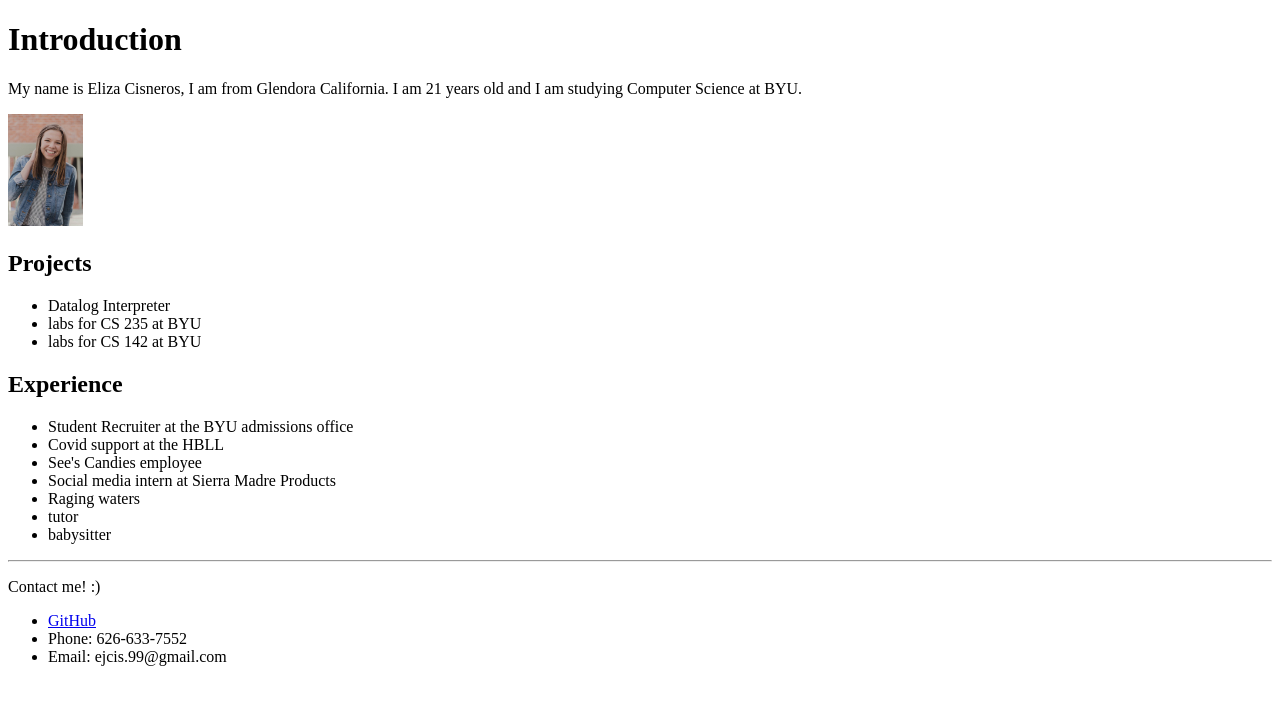
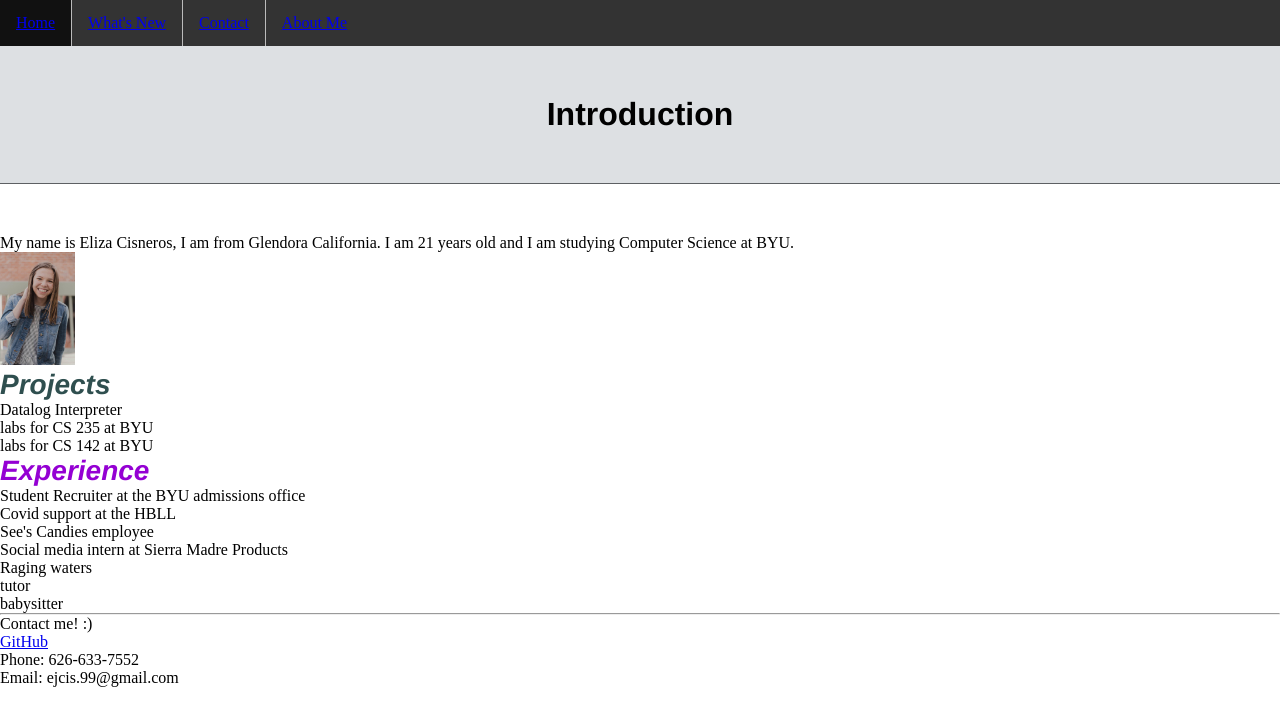
Before and after one commit to eliza-cisneros/Portfolio, a plain HTML site: page index.html in a window 1280 px wide. Drawn offline with Linux system fonts and the light colour scheme.

Commit message:
trying to add some styling

```diff
--- a/index.html
+++ b/index.html
@@ -2,19 +2,27 @@
 <html>
 <head>
 <title>Eliza Cisneros</title>
+<link rel='stylesheet' href='portfolio.css'/>
 </head>
 <body>
+
+	<ul class='menu'>
+		<li class='menu-item'><a href="default.asp">Home</a></li>
+		<li class='menu-item'><a href="news.asp">What's New</a></li>
+		<li class='menu-item'><a href="contact.asp">Contact</a></li>
+		<li class='menu-item'><a href="about.asp">About Me</a></li>
+	  </ul>
 
 <h1>Introduction</h1>
 <p>My name is Eliza Cisneros, I am from Glendora California. I am 21 years old and I am studying Computer Science at BYU.</p>
 <img src="Eliza-35.jpg" width="75" />
-<h2>Projects</h2>
+<h2 class='section-title'>Projects</h2>
 <ul>
 	<li>Datalog Interpreter</li>
 	<li>labs for CS 235 at BYU</li>
 	<li>labs for CS 142 at BYU</li>
 </ul>
-<h2>Experience</h2>
+<h2 id='section-2' class='section-title'>Experience</h2>
 <ul>
 	<li>Student Recruiter at the BYU admissions office</li>
 	<li>Covid support at the HBLL</li>
@@ -32,5 +40,4 @@
 	<li>Email: ejcis.99@gmail.com</li>
 
 </body>
-</html
->
+</html>
--- /dev/null
+++ b/portfolio.css
@@ -0,0 +1,65 @@
+*{
+    margin: 0;
+    padding:0;
+    box-sizing:border-box;
+}
+h1, h2, h3, h4, h5, h6 {
+    font-family: "Helvetica", "Arial", sans-serif;
+  }
+
+
+h1 {
+      padding: 50px;
+      border-bottom: 1px solid #5D6063;
+      margin-bottom: 50px;
+      background-color: #DDE0E3;    /* Light gray */
+      text-align: center;
+  }
+
+.section-title {
+    color: darkslategrey;        /* dark slate gray */
+    font-style: italic;
+    font-size: 28px;
+}
+
+#section-2 {
+    color:darkviolet
+}
+
+
+.menu {
+    list-style-type: none;
+    margin: 0;
+    padding: 0;
+    overflow: hidden;
+    background-color: #333;
+  }
+
+  .menu-item {
+    float: left;
+  }
+
+  .menu-item {
+    display: block;
+    color: white;
+    text-align: center;
+    padding: 14px 16px;
+    text-decoration: none;
+  }
+
+  /* Change the link color to #111 (black) on hover */
+  .menu-item:hover {
+    background-color: #111;
+  }
+
+  .active {
+    background-color: aqua;
+  }
+
+  .menu-item {
+    border-right: 1px solid #bbb;
+  }
+
+  .menu-item:last-child {
+    border-right: none;
+  }
```
